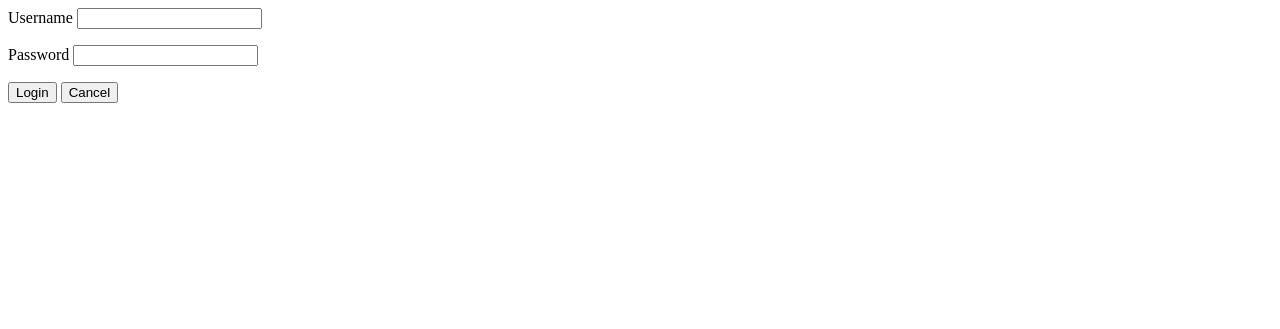
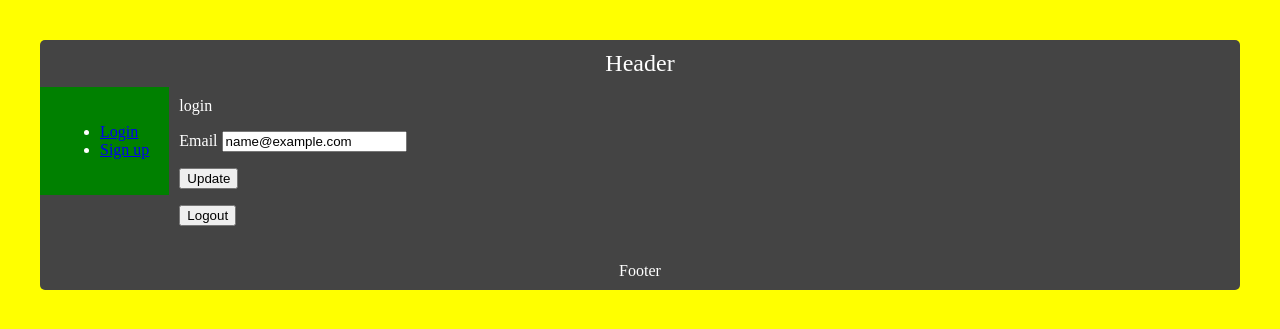
Before and after one commit to spikir/login_mvc, a PHP site: page /index.php?page=login in a window 1280 px wide. Shown: the top 329 px of the page. Run offline with PHP 8.4, Linux system fonts and the light colour scheme; the visitor is signed in with stand-in values (Sample User, id 1); tables that the repository leaves empty or names only in its code hold one stand-in row (values such as "Sample post").

Commit message:
V. 1.0.1

```diff
--- a/controller/Controller.php
+++ b/controller/Controller.php
@@ -9,7 +9,6 @@
 		}
 
 		public function invoke() {
-
 			if (! isset($_GET['page'])) {
 				Header ('Location: index.php?page=home');
 			} else {
@@ -22,6 +21,7 @@
 					case 'login';
 						$result = $this->model->getLogin();
 						if ($result == 'login') {
+							$user_email = $this->model->getUserEmail();
 							include ('view/Afterlogin.php');
 						} else {
 							include ('view/login.php');
@@ -36,6 +36,20 @@
 							include ('view/signup.php');
 						}
 						break;
+
+					case 'logout';
+						$result = $this->model->getLogout();
+						if($result == 'logout') {
+							Header('Location: index.php?page=login');
+						}
+						break;
+
+					case 'updateprofile';
+						$result = $this->model->getUpdateProfile();
+						if($result == 'updated') {
+							Header('Location: index.php?page=login');
+						}
+						break;
 				}
 			}
 		}
--- /dev/null
+++ b/css/style.css
@@ -0,0 +1,34 @@
+body {
+	padding: 40px;
+	margin: 0px;
+	background-color: yellow;
+}
+
+.wrapper {
+	background-color: #444;
+	color: #fff;
+	border-radius: 5px;
+}
+
+.boxheader {
+	padding: 10px;
+	font-size: 150%;
+	text-align: center;
+}
+
+.boxsidebar {
+	padding: 20px;
+	background-color: green;
+	float: left;
+}
+
+.boxcontent {
+	padding: 10px;
+	float: left;
+}
+
+.footer {
+	padding: 10px;
+	clear: both;
+	text-align: center;
+}
--- a/model/Model.php
+++ b/model/Model.php
@@ -5,11 +5,13 @@
 
 		function __construct() {
 			$this->connection = new dbconnect();
+			session_start();
 		}
 
 		public function getLogin() {
 			$conn = $this->connection->connect();
 
+			if(!isset($_SESSION['user_id'])) {
 				if(isset($_POST['username']) && isset($_POST['password'])) {
 					$username = trim(mysqli_escape_string($conn,$_POST['username']));
 					$password = trim(mysqli_escape_string($conn,$_POST['password']));
@@ -24,17 +26,49 @@
 						if (!password_verify($password, $userpassword)) {
 							return 'Invalid user';
 						} else {
-						session_start();
 							$_SESSION['user_id'] = $userid;
 							return 'login';
 						}
 					}
 				}
+			} else {
+				return 'login';
+			}
+		}
+
+		private function getCheckUser($username, $email) {
+			$conn = $this->connection->connect();
+
+			$stmt = mysqli_prepare($conn, "SELECT user_id FROM users WHERE user_username = ? or user_email = ?");
+
+			if($stmt) {
+				mysqli_stmt_bind_param($stmt, 'ss', $username, $email);
+				mysqli_stmt_execute($stmt);
+				mysqli_stmt_bind_result($stmt, $userid);
+				mysqli_stmt_fetch($stmt);
+			}
+			return $userid;
+		}
+
+		public function getUserEmail() {
+			$conn = $this->connection->connect();
+
+			$user_id = $_SESSION['user_id'];
+			$stmt = mysqli_prepare($conn, "SELECT user_email FROM users WHERE user_id = ?");
+
+			if($stmt) {
+				mysqli_stmt_bind_param($stmt, 'i', $user_id);
+				mysqli_stmt_execute($stmt);
+				mysqli_stmt_bind_result($stmt, $user_email);
+				mysqli_stmt_fetch($stmt);
+			}
+			return $user_email;
 		}
 
 		public function getRegister() {
 			$conn = $this->connection->connect();
 
+			if(!isset($_SESSION['user_id'])) {
 				if(isset($_POST['username']) && isset($_POST['password']) && isset($_POST['email'])) {
 					if ($_POST['username']!= '' && $_POST['password']!='' && $_POST['email']!='') {
 						$username = trim(mysqli_escape_string($conn,$_POST['username']));
@@ -46,14 +80,7 @@
 						} else {
 							$hash = password_hash($password, PASSWORD_DEFAULT);
 
-						$stmt = mysqli_prepare($conn, "SELECT user_id FROM users WHERE user_username = ? or user_email = ?");
-
-						if($stmt) {
-							mysqli_stmt_bind_param($stmt, 'ss', $username, $email);
-							mysqli_stmt_execute($stmt);
-							mysqli_stmt_bind_result($stmt, $userid);
-							mysqli_stmt_fetch($stmt);
-						}
+							$userid = $this->getCheckUser($username, $email);
 
 							if (!$userid) {
 								$stmt = mysqli_prepare($conn, "INSERT INTO users (user_username, user_password, user_email) VALUES (?, ?, ?)");
@@ -68,6 +95,29 @@
 						return 'Fill out the form';
 					}
 				}
+			} else {
+				return 'register';
+			}
+		}
+
+		public function getLogout() {
+			unset($_SESSION['user_id']);
+			return 'logout';
+		}
+
+		public function getUpdateProfile() {
+			$conn = $this->connection->connect();
+
+			$user_email = trim(mysqli_escape_string($conn,$_POST['email']));
+			$user_id = $_SESSION['user_id'];
+
+			$stmt = mysqli_prepare($conn, "UPDATE users SET user_email = ? WHERE user_id = ? ");
+
+			if($stmt) {
+				mysqli_stmt_bind_param($stmt, 'si', $user_email, $user_id);
+				mysqli_stmt_execute($stmt);
+				return 'updated';
+			}
 		}
 	}
 ?>
--- a/view/Afterlogin.php
+++ b/view/Afterlogin.php
@@ -1,7 +1,15 @@
-<html>
-	<head>
-	</head>
-	<body>
+<?php include ('header.php')?>
+	<div class="boxcontent">
 		<?php echo $result; ?>
-	</body>
-</html>
+		<form action="index.php?page=updateprofile" method="POST">
+				<p>
+					<label>Email</label>
+					<?php echo '<input type="text" value='.$user_email.' name="email" />'; ?>
+				</p>
+			<input type="submit" name="Update" value="Update"/>
+		</form>
+		<form action="index.php?page=logout" method="POST">
+			<input type="submit" name="Logout" value="Logout"/>
+		</form>
+	</div>
+<?php include ('footer.php')?>
--- /dev/null
+++ b/view/footer.php
@@ -0,0 +1,6 @@
+			<div class="footer">
+				Footer
+			</div>
+		</div>
+	</body>
+</html>
--- /dev/null
+++ b/view/header.php
@@ -0,0 +1,15 @@
+<html>
+	<head>
+		<link href="css/style.css" rel="stylesheet" type="text/css" media="screen" />
+	</head>
+	<body>
+		<div class="wrapper">
+			<div class="boxheader">
+				Header
+			</div>
+			<div class="boxsidebar">
+				<ul>
+					<li><a href="index.php?page=login">Login</a></li>
+					<li><a href="index.php?page=signup">Sign up</a></li>
+				</ul>
+			</div>
--- a/view/login.php
+++ b/view/login.php
@@ -1,8 +1,5 @@
-<html>
-	<head>
-	</head>
-
-	<body>
+<?php include ('header.php')?>
+<div class="boxcontent">
 	<?php echo $result; ?>
 	<form action="" method="POST">
 		<p>
@@ -22,5 +19,5 @@
 			</button>
 		</p>
 	</form>
-	</body>
-</html>
+</div>
+<?php include ('footer.php')?>
--- /dev/null
+++ b/view/logout.php
@@ -0,0 +1,3 @@
+<?php
+	echo $result;
+?>
```
Also changed, not shown: view/home.php (+4 -10 lines), view/signup.php (+5 -8 lines), view/template.php (added, +21 -0 lines). Lines whose indentation alone changed are shown as unchanged.
